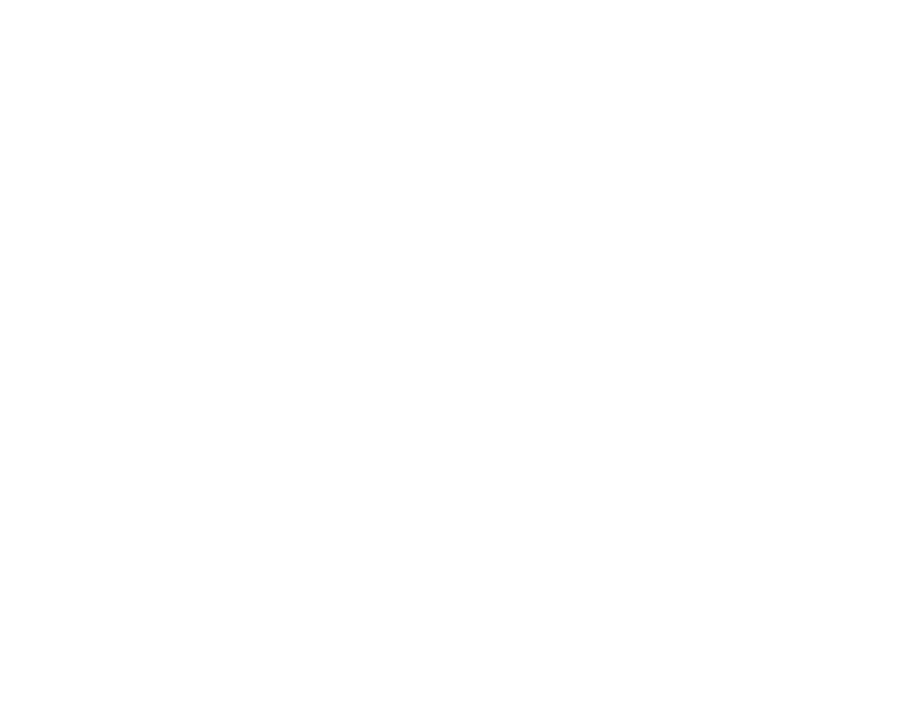
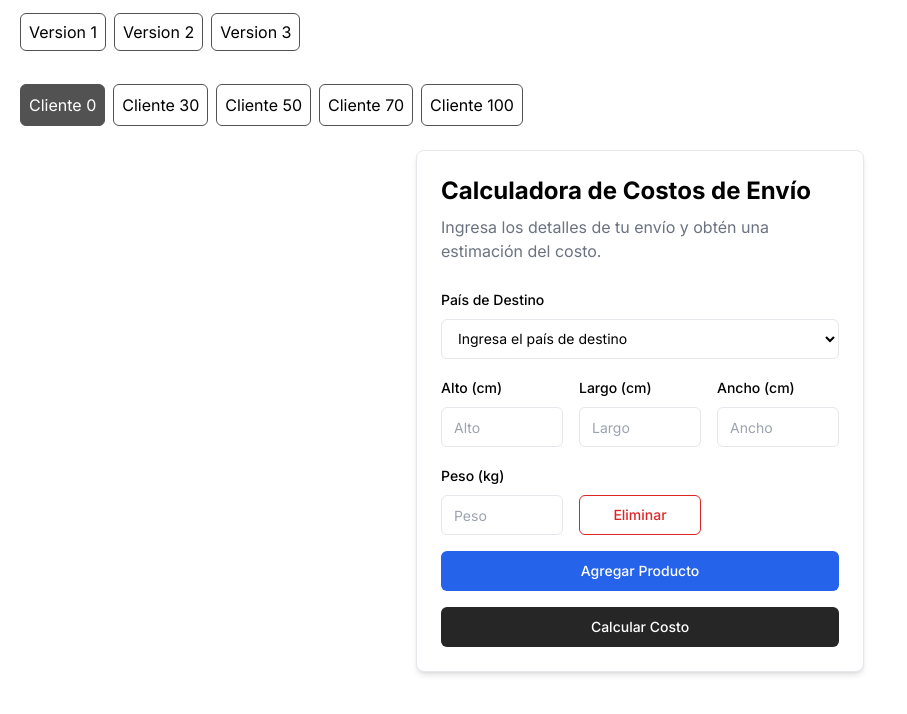
Before and after one commit to alejandromiradurango/costos-envios, a React (Vite) app: page /version03 in a window 1280 px wide. Before the commit this address had no page. Shown: the top 714 px of the page, without its empty margins (0-907 px from the left). Built offline with nearby package versions, Linux system fonts and the light colour scheme.

Commit message:
new version

```diff
--- a/src/App.jsx
+++ b/src/App.jsx
@@ -1,5 +1,5 @@
 import { BrowserRouter as Router, Routes, Route } from 'react-router-dom'
-import { Layout, VersionOne, VersionTwo } from './pages'
+import { Layout, VersionOne, VersionThree, VersionTwo } from './pages'
 
 const App = () => {
   return (
@@ -9,6 +9,7 @@ const App = () => {
           <Route path='/' element={<Layout />}>
             <Route path='version01' element={<VersionOne />}/>
             <Route path='version02' element={<VersionTwo />}/>
+            <Route path='version03' element={<VersionThree />}/>
           </Route>
         </Routes>
       </Router>
--- a/src/pages/Layout.jsx
+++ b/src/pages/Layout.jsx
@@ -7,6 +7,7 @@ const Layout = () => {
         <header className='container mx-auto p-5 space-x-2'>
             <Link className='p-2 border rounded-md border-neutral-600' to='version01'>Version 1</Link>
             <Link className='p-2 border rounded-md border-neutral-600' to='version02'>Version 2</Link>
+            <Link className='p-2 border rounded-md border-neutral-600' to='version03'>Version 3</Link>
         </header>
         <main className='p-5 container mx-auto'>
             <Outlet />
--- /dev/null
+++ b/src/pages/VersionThree.jsx
@@ -0,0 +1,137 @@
+import React, { useState } from 'react'
+import { countries, inputs } from '../constants'
+import { calcularCostoEnvio } from '../utils'
+
+// Custom hook para manejar el estado de los productos
+const useProducts = (initialInputs) => {
+  const createProduct = () => {
+    const initialProduct = { id: Date.now() }
+    initialInputs.forEach(input => {
+      initialProduct[input.id] = ''
+    })
+    return initialProduct
+  }
+
+  const [products, setProducts] = useState([createProduct()])
+
+  const handleChange = (productId, field, value) => {
+    setProducts(products.map(product =>
+      product.id === productId ? { ...product, [field]: value } : product
+    ))
+  }
+
+  const addProduct = () => {
+    setProducts([...products, createProduct()])
+  }
+
+  const removeProduct = (productId) => {
+    setProducts(products.filter(product => product.id !== productId))
+  }
+
+  return {
+    products,
+    handleChange,
+    addProduct,
+    removeProduct
+  }
+}
+
+const VersionThree = () => {
+  const { products, handleChange, addProduct, removeProduct } = useProducts(inputs)
+  const [customerSelected, setCustomerSelected] = useState(0)
+  const [total, setTotal] = useState(null)
+
+  const customers = [0, 30, 50, 70, 100]
+
+  const handleSubmit = (e) => {
+    e.preventDefault()
+
+    const country = e.target.destination.value
+    const zone = countries.find(({ name }) => name === country).zone
+    const totalShip = products.reduce((acc, product) => {
+      return acc + calcularCostoEnvio(product.alto, product.ancho, product.largo, product.peso, zone)
+    }, 0)
+
+    setTotal(totalShip)
+  }
+
+  return (
+    <div>
+      <ul className='flex items-center gap-2 mb-6'>
+        {customers.map(customer => (
+          <li key={customer}>
+            <button onClick={() => setCustomerSelected(customer)} className={`p-2 border rounded-md border-neutral-600 transition-all ${customerSelected === customer ? 'bg-neutral-600 text-white' : 'hover:bg-neutral-400'}`}>Cliente {customer}</button>
+          </li>
+        ))}
+      </ul>
+      <div className="max-w-md mx-auto space-y-6 p-6 bg-white rounded-lg shadow-md border">
+        <div className="space-y-2">
+          <h1 className="text-2xl font-bold">Calculadora de Costos de Envío</h1>
+          <p className="text-gray-500 dark:text-gray-400">
+            Ingresa los detalles de tu envío y obtén una estimación del costo.
+          </p>
+        </div>
+        <form className="space-y-4" onSubmit={handleSubmit}>
+          <div className="space-y-2">
+            <label
+              className="text-sm font-medium leading-none peer-disabled:cursor-not-allowed peer-disabled:opacity-70"
+              htmlFor="destination-country"
+            >
+              País de Destino
+            </label>
+            <select
+              className="flex h-10 w-full bg-white rounded-md border border-input bg-background px-3 py-2 text-sm ring-offset-background file:border-0 file:bg-transparent file:text-sm file:font-medium placeholder:text-muted-foreground focus-visible:outline-none focus-visible:ring-2 focus-visible:ring-ring focus-visible:ring-offset-2 disabled:cursor-not-allowed disabled:opacity-50"
+              id="destination"
+              required
+            >
+              <option value="">Ingresa el país de destino</option>
+              {countries.map(({ name, zone }) => (
+                <option value={name} key={name}>{name}</option>
+              ))}
+            </select>
+          </div>
+          {products.map(product => (
+            <div key={product.id} className="grid grid-cols-3 gap-4 mb-4">
+              {inputs.map(({ id, label }) => (
+                <div className="space-y-2" key={id}>
+                  <label
+                    className="text-sm font-medium leading-none peer-disabled:cursor-not-allowed peer-disabled:opacity-70"
+                    htmlFor={`${id}-${product.id}`}
+                  >
+                    {label}
+                  </label>
+                  <input
+                    className="placeholder:capitalize flex h-10 w-full rounded-md border border-input bg-background px-3 py-2 text-sm ring-offset-background file:border-0 file:bg-transparent file:text-sm file:font-medium placeholder:text-muted-foreground focus-visible:outline-none focus-visible:ring-2 focus-visible:ring-ring focus-visible:ring-offset-2 disabled:cursor-not-allowed disabled:opacity-50"
+                    type="number"
+                    step="any"
+                    id={`${id}-${product.id}`}
+                    placeholder={id}
+                    value={product[id]}
+                    onChange={(e) => handleChange(product.id, id, Number(e.target.value))}
+                  />
+                </div>
+              ))}
+              <button type="button" onClick={() => removeProduct(product.id)} className="self-end text-red-600 border border-red-600 inline-flex items-center justify-center whitespace-nowrap rounded-md text-sm font-medium ring-offset-background transition-colors focus-visible:outline-none focus-visible:ring-2 focus-visible:ring-ring focus-visible:ring-offset-2 disabled:pointer-events-none disabled:opacity-50 h-10 px-3 py-2">
+                Eliminar
+              </button>
+            </div>
+          ))}
+          <button type="button" onClick={addProduct} className="bg-blue-600 text-white inline-flex items-center justify-center whitespace-nowrap rounded-md text-sm font-medium ring-offset-background transition-colors focus-visible:outline-none focus-visible:ring-2 focus-visible:ring-ring focus-visible:ring-offset-2 disabled:pointer-events-none disabled:opacity-50 h-10 px-4 py-2 w-full mb-4">
+            Agregar Producto
+          </button>
+          <button className="bg-neutral-800 text-white inline-flex items-center justify-center whitespace-nowrap rounded-md text-sm font-medium ring-offset-background transition-colors focus-visible:outline-none focus-visible:ring-2 focus-visible:ring-ring focus-visible:ring-offset-2 disabled:pointer-events-none disabled:opacity-50 bg-primary text-primary-foreground hover:bg-primary/90 h-10 px-4 py-2 w-full">
+            Calcular Costo
+          </button>
+        </form>
+        {total !== null && (
+          <div className="bg-gray-100 border p-4 rounded-lg">
+            <h2 className="text-lg font-bold">Estimación del Costo de Envío</h2>
+            <p className="text-4xl font-bold text-primary">{!isNaN(total) && '$'}{isNaN(total) ? total : (total + (total * (customerSelected / 100))).toFixed(2)}</p>
+          </div>
+        )}
+      </div>
+    </div>
+  )
+}
+
+export default VersionThree
--- a/src/pages/index.jsx
+++ b/src/pages/index.jsx
@@ -1,3 +1,4 @@
 export { default as Layout } from './Layout'
 export { default as VersionOne } from './VersionOne'
 export { default as VersionTwo } from './VersionTwo'
+export { default as VersionThree } from './VersionThree'
```
